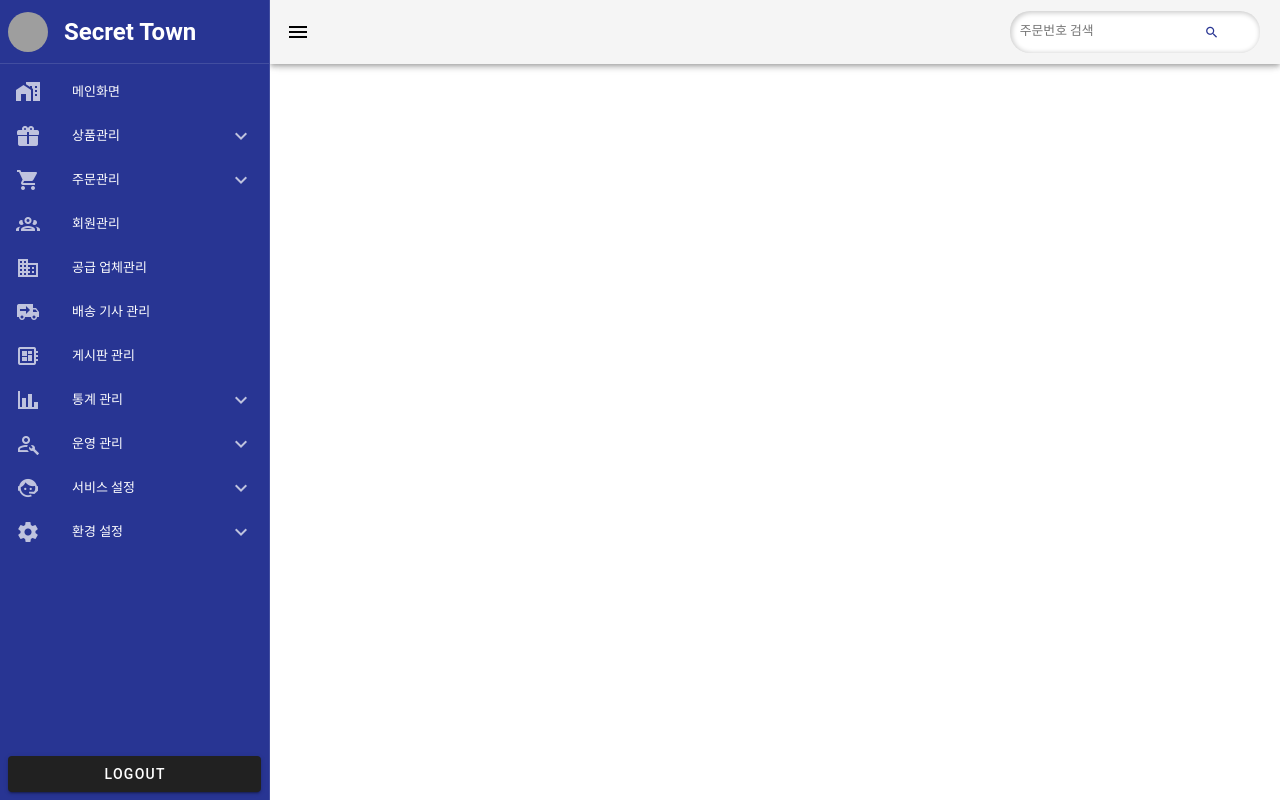
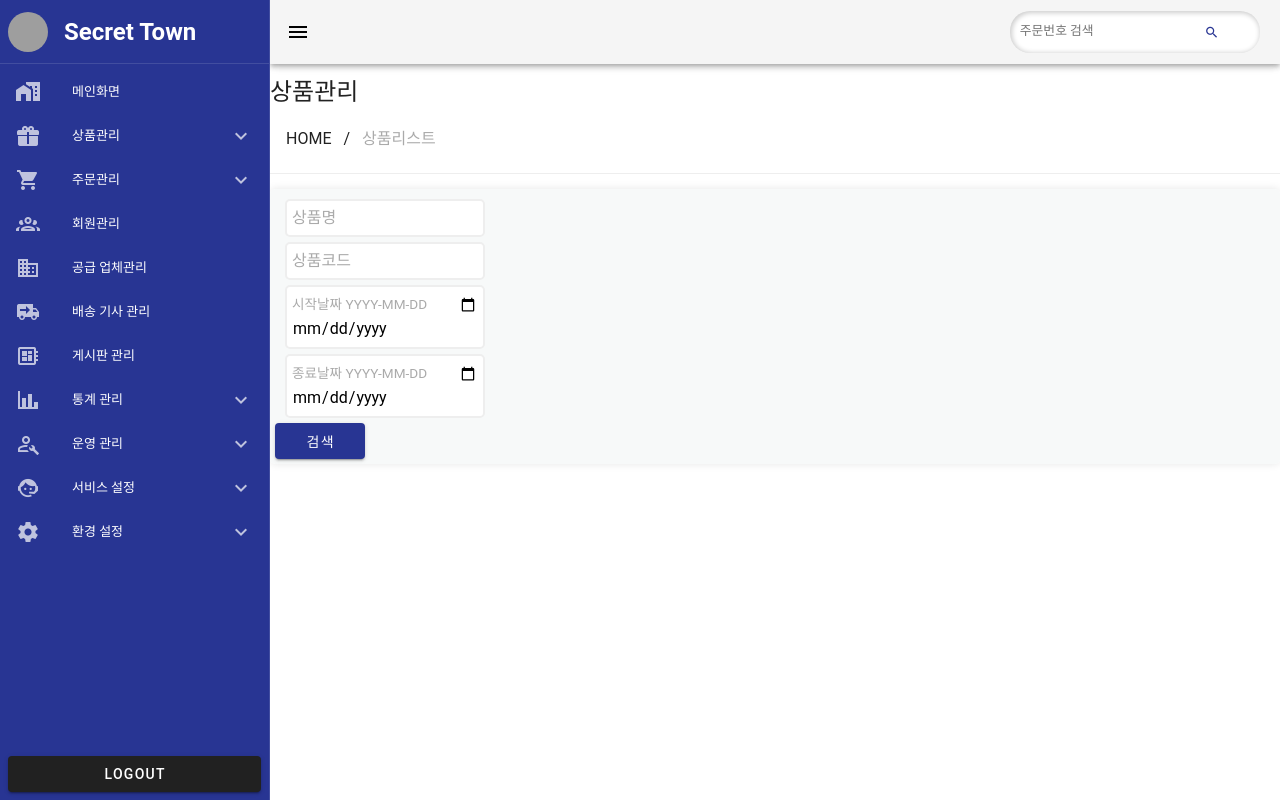
Before and after one commit to haranseok/open_market_admin, a Vue app: page /product in a window 1280 px wide. Built offline with nearby package versions, Linux system fonts and the light colour scheme; grey boxes are pictures that could not be loaded.

Commit message:
common input 컴포넌트 생성 및 검색 UI 생성

```diff
--- a/src/components/TheSlideNav.vue
+++ b/src/components/TheSlideNav.vue
@@ -21,6 +21,7 @@
         prepend-icon="mdi-home-city"
         title="메인화면"
         value="home"
+        @click="router.push('/main')"
       ></v-list-item>
       <v-list-group value="product">
         <template v-slot:activator="{ props }">
@@ -31,10 +32,11 @@
           ></v-list-item>
         </template>
         <v-list-item
-          v-for="([title, value], i) in products"
+          v-for="([title, value, link], i) in products"
           :key="i"
           :title="title"
           :value="value"
+          @click="routerLink(link)"
         >
         </v-list-item>
       </v-list-group>
@@ -145,10 +147,13 @@
 
 <script lang="ts" setup>
 import { ref } from "vue";
+import { useRouter } from "vue-router";
 import { useNavDrawerStore } from "@/stores/NavDrawerStore";
+
+const router = useRouter();
 const navDrawerStore = useNavDrawerStore();
 const products = ref([
-  ["상품 리스트", "product-list"],
+  ["상품 리스트", "product-list", "product"],
   ["상품 재고관리", "inventory"],
 ]);
 const orders = ref([
@@ -174,6 +179,10 @@ const preferences = ref([
   ["기본 설정", "defualt"],
   ["관리자 회원", "admim-user"],
 ]);
+
+const routerLink = (link: string) => {
+  router.push(link);
+};
 </script>
 
 <style lang="scss" scoped>
--- /dev/null
+++ b/src/components/items/CommonInput.vue
@@ -0,0 +1,65 @@
+<template>
+  <div class="input-wrap">
+    <input
+      :type="props.type"
+      :placeholder="props.placeholder"
+      @input="onInput"
+      :data-placeholder="props.dataPlaceholder"
+      required
+    />
+  </div>
+</template>
+
+<script lang="ts" setup>
+const props = defineProps(["type", "placeholder", "dataPlaceholder"]);
+const emit = defineEmits(["changeInput"]);
+
+const onInput = (e: any) => {
+  emit("changeInput", e.target.value);
+};
+</script>
+
+<style lang="scss" scoped>
+.input-wrap {
+  width: 200px;
+  margin: 5px 10px;
+  input {
+    width: 200px;
+    padding: 5px;
+    border: 2px solid #eee;
+    border-radius: 5px;
+    transition: 0.3s;
+    background: #fff;
+    &:focus {
+      transition: 0.3s;
+      border: 2px solid #00065791;
+    }
+    &::placeholder {
+      color: #aaa;
+    }
+  }
+  input[type="date"] {
+    position: relative;
+    &::before {
+      content: attr(data-placeholder);
+      width: 100%;
+      font-size: 0.85rem;
+      color: #aaa;
+    }
+    &:focus::before,
+    &:valid::before {
+      display: none;
+    }
+    &::after {
+      content: "";
+    }
+    &::-webkit-calendar-picker-indicator {
+      position: absolute;
+      right: 5px;
+      top: 8px;
+      padding-left: 3000px;
+      height: 100%;
+    }
+  }
+}
+</style>
--- a/src/pages/ProductLayout.vue
+++ b/src/pages/ProductLayout.vue
@@ -1,7 +1,100 @@
 <template>
-  <div>상품관리</div>
+  <v-main class="bg">
+    <TheBreadCrumbs :title="title" :items="items" />
+    <article class="inner-container">
+      <div class="search-wrap jcsb">
+        <div class="inner flex">
+          <CommonInput
+            :type="'text'"
+            :placeholder="'상품명'"
+            @changeInput="getName"
+          />
+          <CommonInput
+            :type="'text'"
+            :placeholder="'상품코드'"
+            @changeInput="getCode"
+          />
+          <CommonInput
+            :type="'date'"
+            :dataPlaceholder="'시작날짜 YYYY-MM-DD'"
+            @changeInput="getStartDate"
+          />
+          <CommonInput
+            :type="'date'"
+            :dataPlaceholder="'종료날짜 YYYY-MM-DD'"
+            @changeInput="getEndDate"
+          />
+        </div>
+        <v-btn color="rgb(40, 53, 147)" @click="doSearch">검색</v-btn>
+      </div>
+    </article>
+  </v-main>
 </template>
 
-<script lang="ts" setup></script>
+<script lang="ts" setup>
+import { ref, watchEffect } from "vue";
+import TheBreadCrumbs from "@/components/TheBreadCrumbs.vue";
+import CommonInput from "@/components/items/CommonInput.vue";
+const text = ref("");
+const title = ref("상품관리");
+const productName = ref("");
+const productCode = ref("");
+const startData = ref("");
+const endData = ref("");
+const items = ref([
+  {
+    title: "home",
+    disabled: false,
+    href: "main",
+  },
+  {
+    title: "상품리스트",
+    disabled: true,
+    href: "product",
+  },
+]);
+const getName = (e: string) => {
+  productName.value = e;
+};
+const getCode = (e: string) => {
+  productCode.value = e;
+};
+const getStartDate = (e: string) => {
+  startData.value = e;
+};
+const getEndDate = (e: string) => {
+  endData.value = e;
+};
+const doSearch = () => {
+  let searchData = {
+    name: productName.value,
+    code: productCode.value,
+    start: startData.value,
+    end: endData.value,
+  };
 
-<style lang="scss" scoped></style>
+  console.log(searchData);
+};
+</script>
+
+<style lang="scss" scoped>
+.inner-container {
+  padding: 1.5% 0;
+}
+
+.search-wrap {
+  align-items: center;
+  padding: 0.5%;
+  border-radius: 5px;
+  background: rgba(244, 246, 247, 0.699);
+  box-shadow: 0px 0px 8px 0 rgba(0, 0, 0, 0.1);
+  .inner {
+    align-items: center;
+  }
+  .v-btn {
+    width: 90px;
+    margin-right: 10px;
+    color: #e7e7e7;
+  }
+}
+</style>
--- a/src/styles/settings.scss
+++ b/src/styles/settings.scss
@@ -39,6 +39,10 @@ ul {
   margin: 0 auto;
 }
 
+.flex {
+  display: flex;
+}
+
 .jcc {
   display: flex;
   justify-content: center;
@@ -50,6 +54,10 @@ ul {
   justify-content: space-between;
 }
 
+.jcsa {
+  display: flex;
+  justify-content: space-around;
+}
 /** popup base bg **/
 
 .popup_bg {
```
